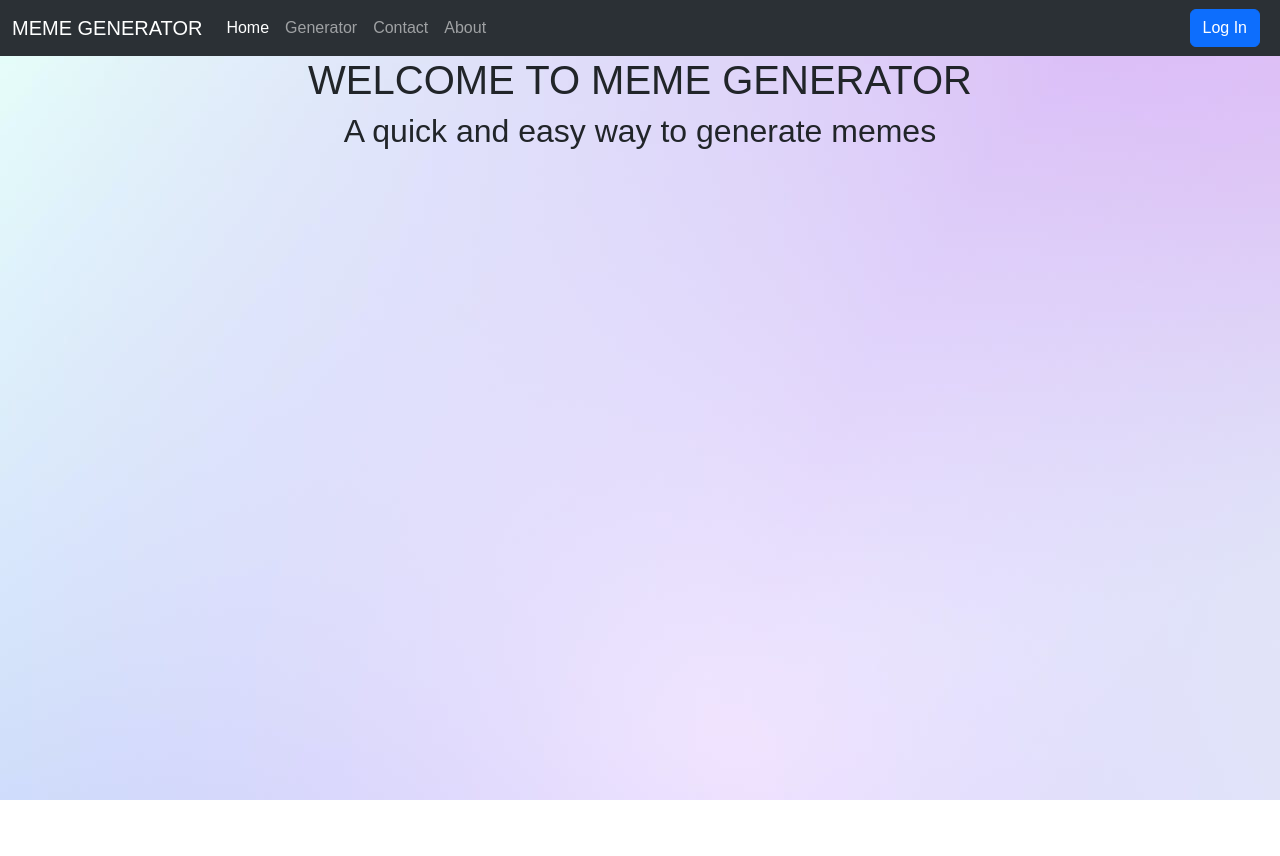
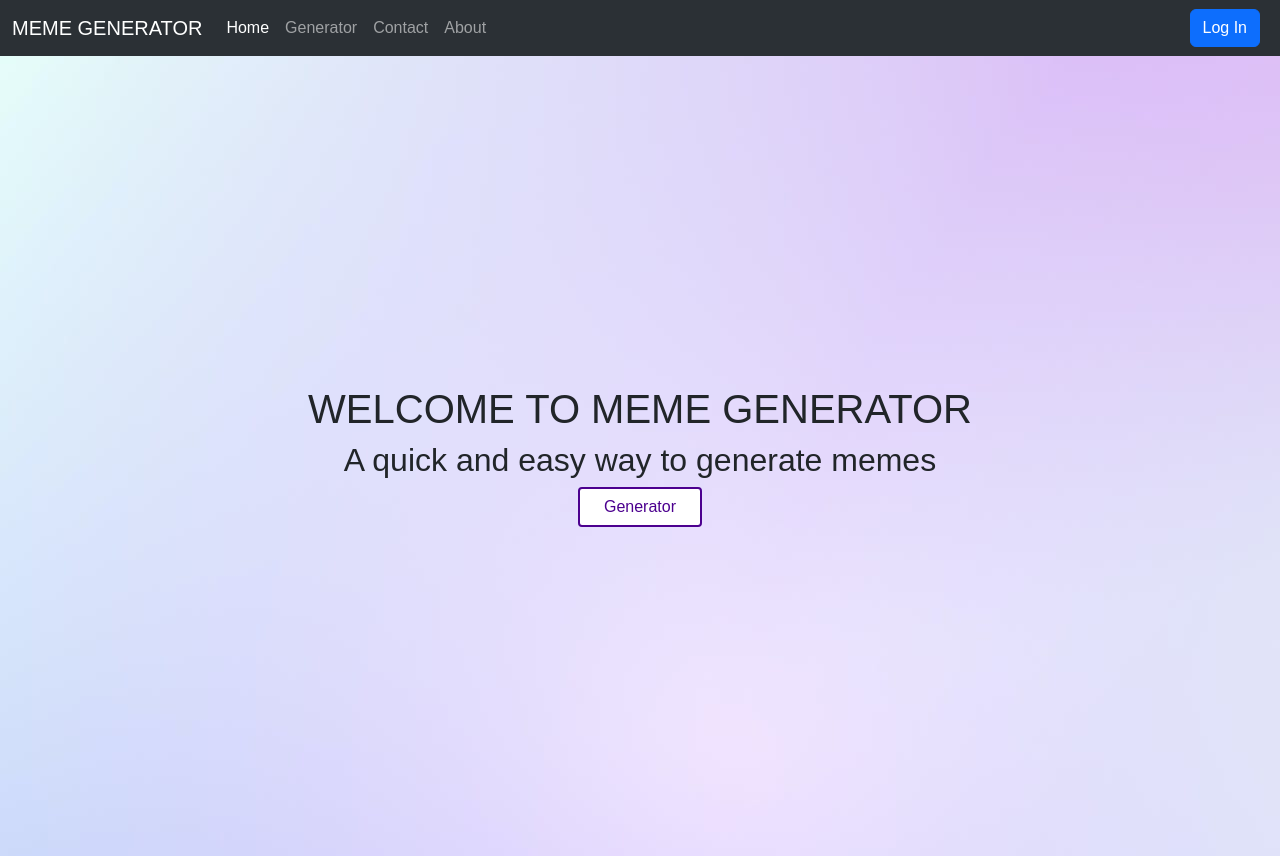
Before and after one commit to kamuyu-fred/meme-generator-app, a React (Create React App) app: page / in a window 1280 px wide. Before the commit the page ends 800 px from the top, so only its background shows below. Built offline with nearby package versions, Linux system fonts and the light colour scheme.

Commit message:
css to homepage

```diff
--- a/src/components/Home.css
+++ b/src/components/Home.css
@@ -1,3 +1,8 @@
 div {
 text-align: center;
+margin-top: 0em
+
 }
+body{
+    font-family: sans-serif;
+}
--- a/src/components/Home.js
+++ b/src/components/Home.js
@@ -1,19 +1,28 @@
 import React from "react";
+import { Link } from "react-router-dom";
 import "./Home.css";
-
 
 function Home() {
     return (
-        <div>
+        <div style={{
+            display: "flex",
+            flexDirection: "column",
+            alignItems: "center",
+            justifyContent: "center",
+            height: "100vh"
+          }}>
 
             <span><h1>WELCOME TO MEME GENERATOR</h1></span>
 
+            <h2>A quick and easy way to generate memes</h2>
 
-                    <h2>A quick and easy way to generate memes</h2>
+            <Link to="/generator">
+              <button>Generator</button>
+            </Link>
 
-        </div>
-)
+          </div>
+
+    );
 }
 
-
 export default Home;
```
